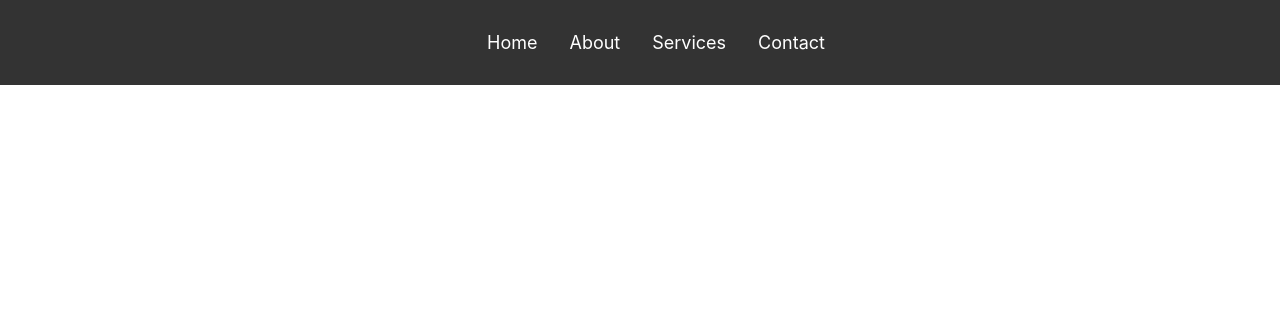
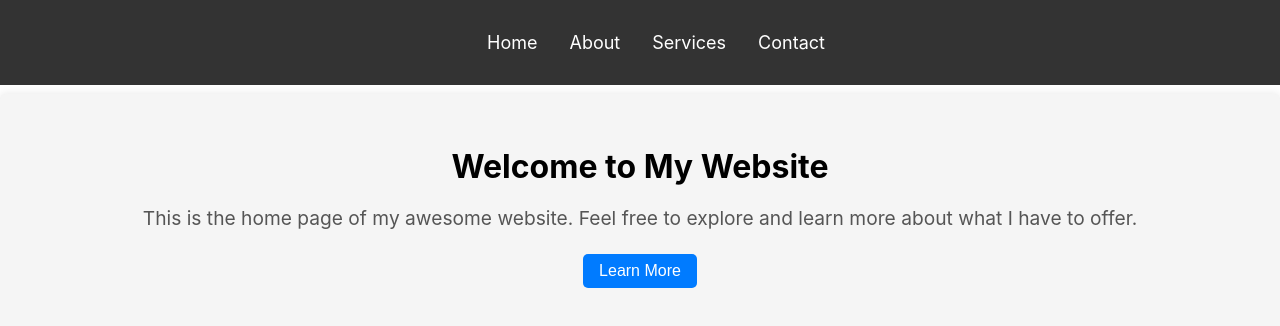
Before and after one commit to marcuszcoding/Victor-Website, a React (Create React App) app in the folder victorgroup/: page / in a window 1280 px wide. Shown: the top 326 px of the page. Built offline with nearby package versions, Linux system fonts and the light colour scheme.

Commit message:
render example home

```diff
--- a/victorgroup/src/components/Home.jsx
+++ b/victorgroup/src/components/Home.jsx
@@ -1,9 +1,15 @@
 import React from 'react'
+import '../styles/Home.scss'
 
 function Home() {
   return (
-    <div>HEllO WORLD WHATS UP</div>
-  )
+    <div className="home-container">
+      <h1>Welcome to My Website</h1>
+      <p>This is the home page of my awesome website. Feel free to explore and learn more about what I have to offer.</p>
+      <button className="cta-button">Learn More</button>
+    </div>
+  );
 }
 
+
 export default Home
--- a/victorgroup/src/styles/App.scss
+++ b/victorgroup/src/styles/App.scss
@@ -0,0 +1,3 @@
+body {
+  padding-top: 94px; /* Adjust this value based on navbar's height */
+}
--- /dev/null
+++ b/victorgroup/src/styles/Home.scss
@@ -0,0 +1,35 @@
+/* Home.scss */
+.home-container {
+  text-align: center;
+  padding: 2rem;
+  background-color: #f5f5f5;
+  border-radius: 5px;
+  box-shadow: 0px 0px 10px rgba(0, 0, 0, 0.1);
+  height: 100vh;
+
+  h1 {
+    font-size: 2rem;
+    margin-bottom: 1rem;
+  }
+
+  p {
+    font-size: 1.2rem;
+    color: #555;
+    margin-bottom: 1.5rem;
+  }
+
+  .cta-button {
+    background-color: #007bff;
+    color: white;
+    border: none;
+    border-radius: 5px;
+    padding: 0.5rem 1rem;
+    font-size: 1rem;
+    cursor: pointer;
+    transition: background-color 0.3s ease;
+
+    &:hover {
+      background-color: #0056b3;
+    }
+  }
+}
```
